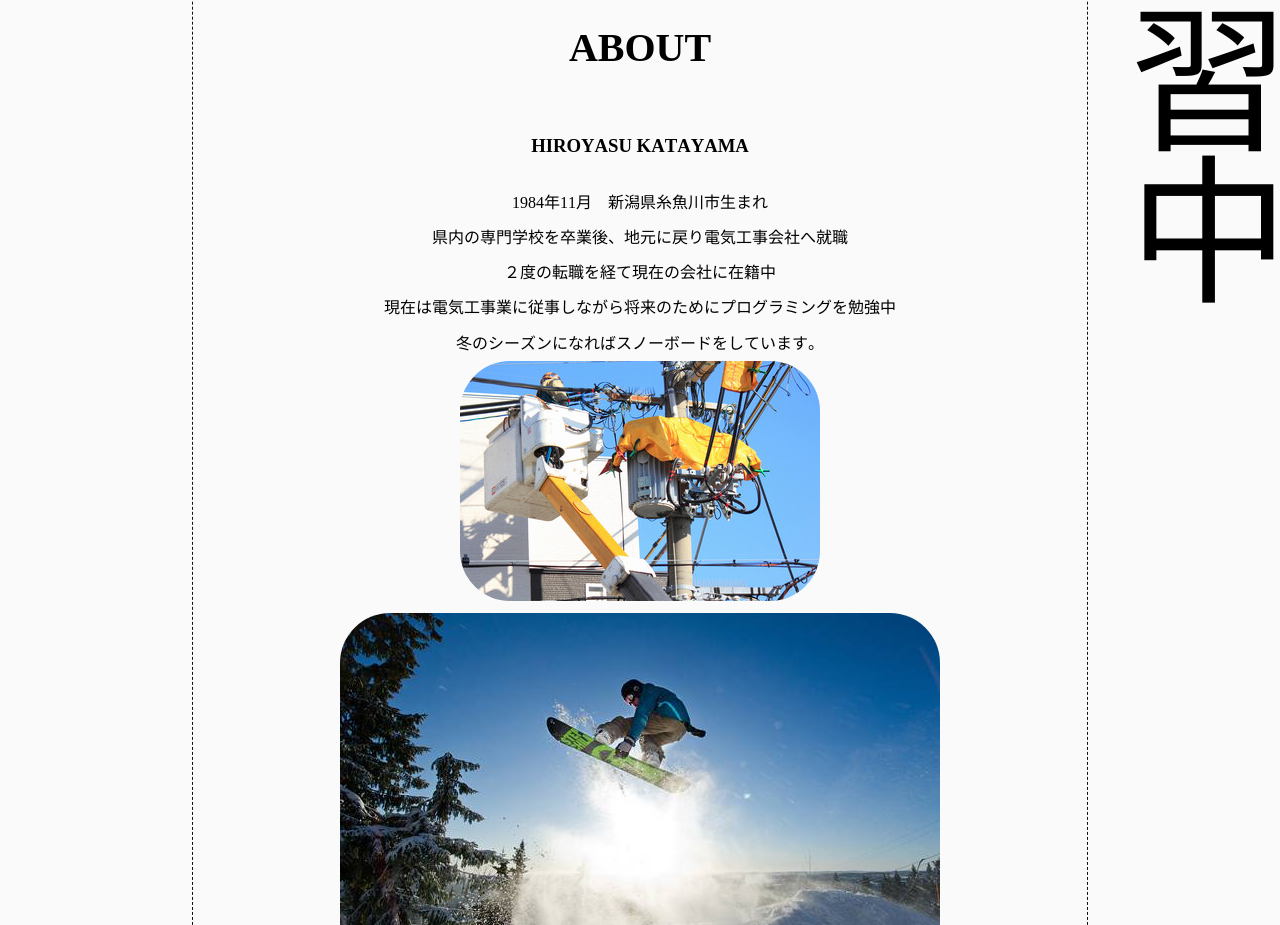
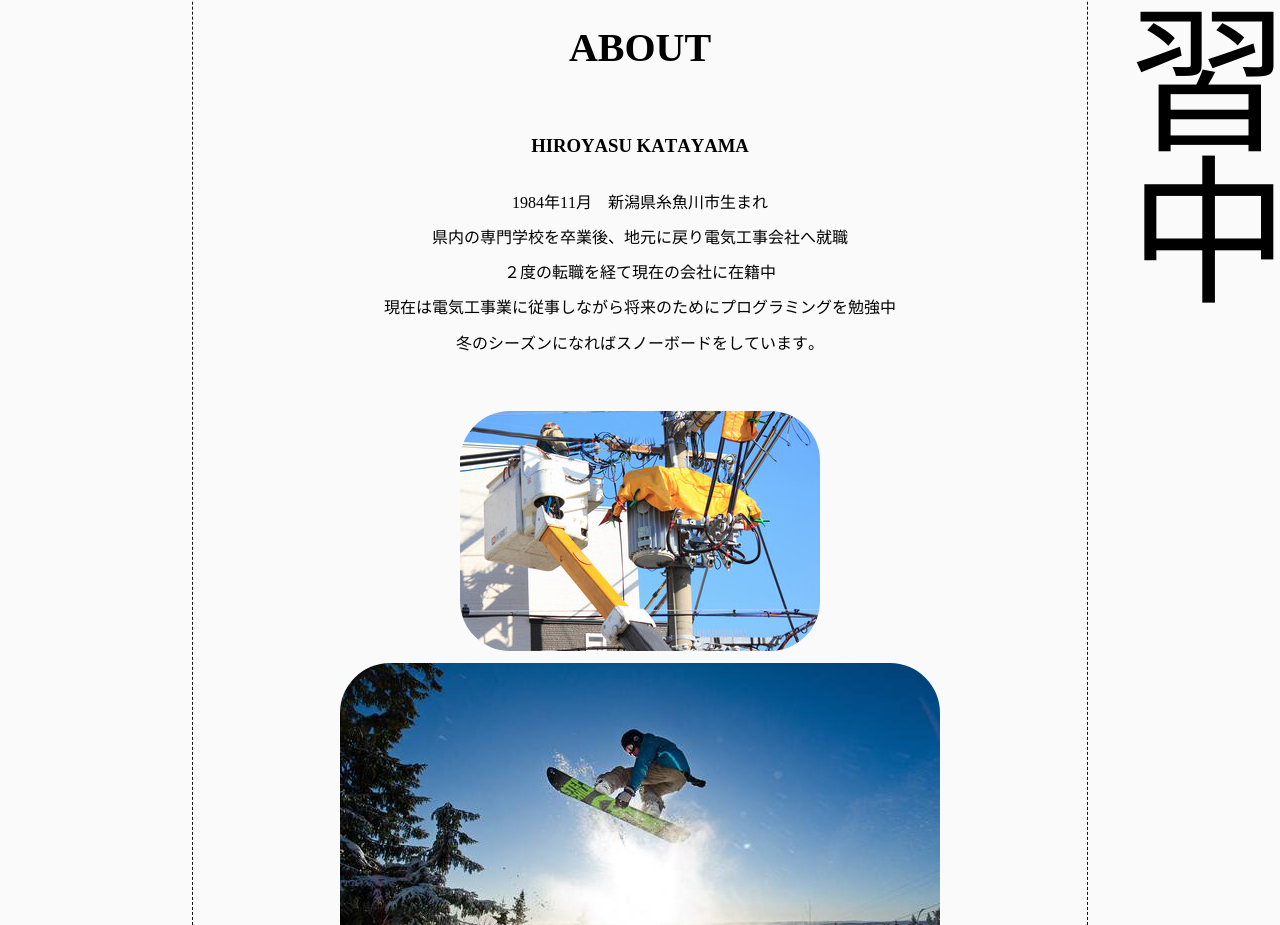
Before and after one commit to HiroyasuKatayama/Portfolio2, a plain HTML site: page index.html in a window 1280 px wide. Shown: the part 2219-3144 px from the top of the page. Drawn offline with nearby package versions, Linux system fonts and the light colour scheme.

Commit message:
Update style.css

```diff
--- a/style.css
+++ b/style.css
@@ -371,7 +371,7 @@ h1.id,
   padding-bottom: 50px;
 }
 
-#about .txt {
+#about .text {
   padding-bottom: 50px;
 
 .about-img {
```
